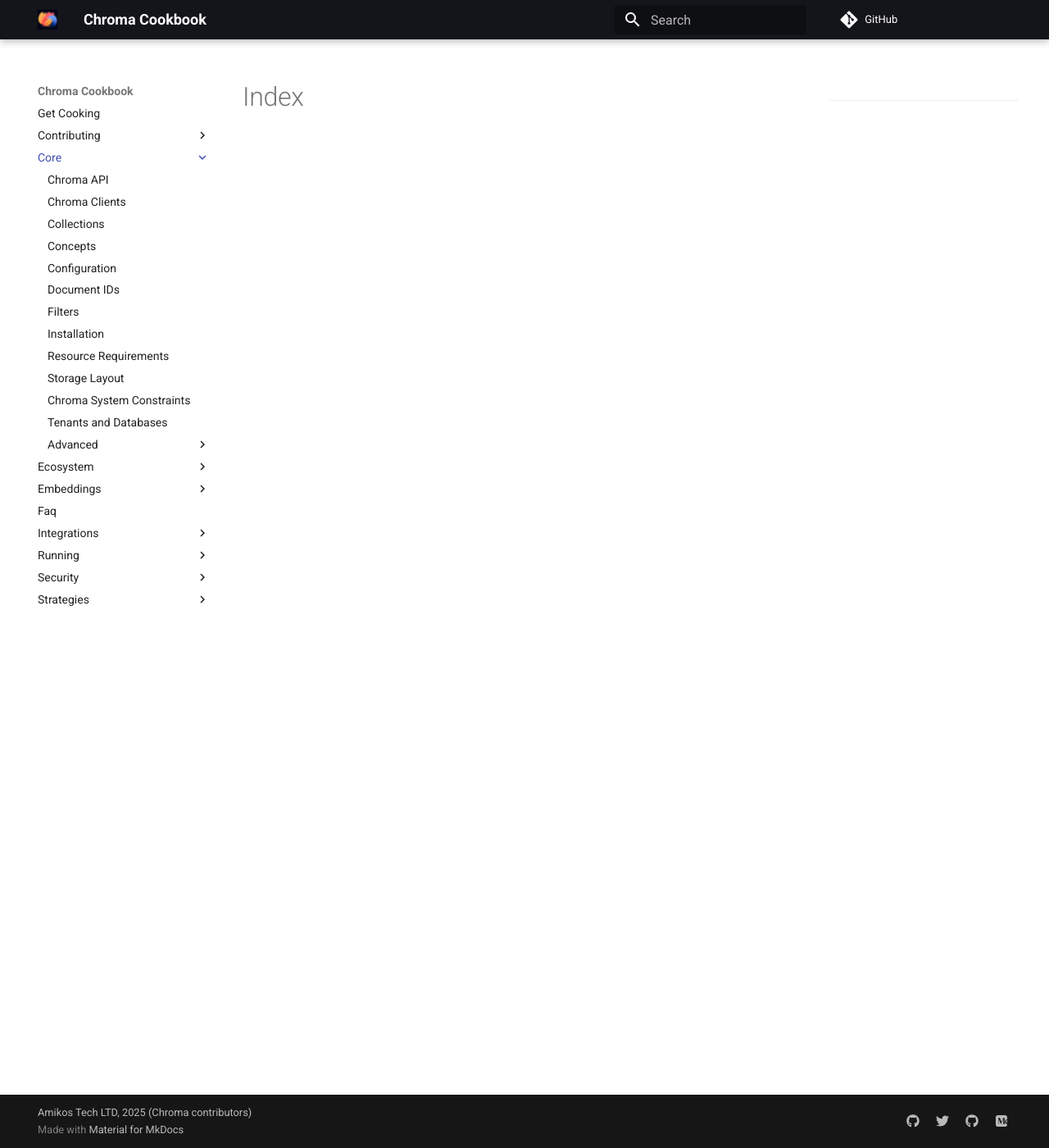
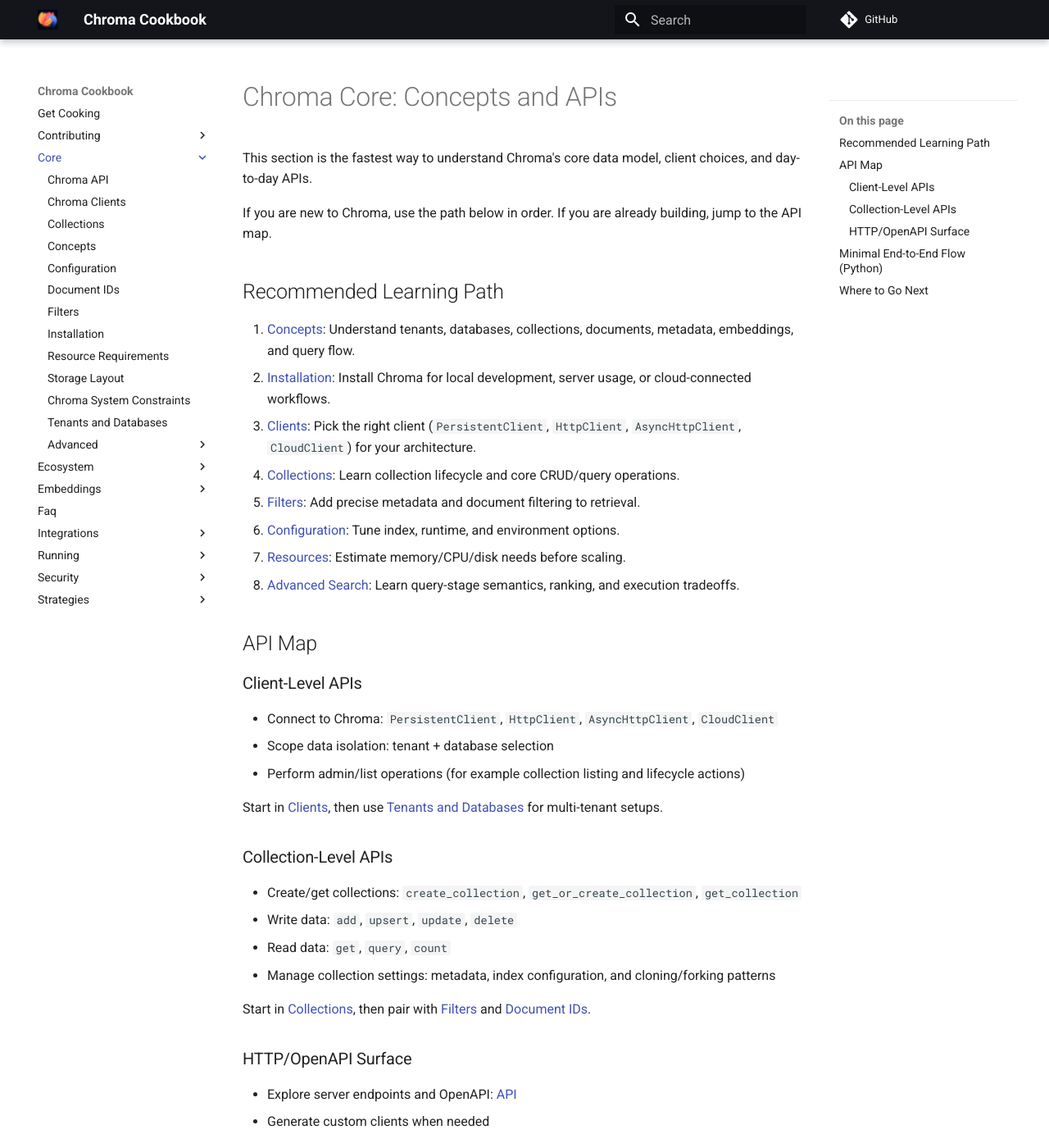
Before and after one commit to amikos-tech/chroma-cookbook, an MkDocs documentation site: the page built from docs/core/index.md, in a window 1280 px wide and 1400 px high. Shown: the whole window at 82% size. Built offline with MkDocs 1.6.1 and Material for MkDocs 9.7.7, drawn with Linux system fonts in a browser that asks for light colours; comment, search, counter and statistics services are not loaded; some of the changed text lies outside the part shown.

Commit message:
docs(core): add guided landing page for concepts and APIs (#131)

````diff
--- a/docs/core/index.md
+++ b/docs/core/index.md
@@ -4,3 +4,72 @@
     - section/index.md
     - Installation: install.md
 ---
+
+# Chroma Core: Concepts and APIs
+
+This section is the fastest way to understand Chroma's core data model, client choices, and day-to-day APIs.
+
+If you are new to Chroma, use the path below in order. If you are already building, jump to the API map.
+
+## Recommended Learning Path
+
+1. [Concepts](concepts.md): Understand tenants, databases, collections, documents, metadata, embeddings, and query flow.
+2. [Installation](install.md): Install Chroma for local development, server usage, or cloud-connected workflows.
+3. [Clients](clients.md): Pick the right client (`PersistentClient`, `HttpClient`, `AsyncHttpClient`, `CloudClient`) for your architecture.
+4. [Collections](collections.md): Learn collection lifecycle and core CRUD/query operations.
+5. [Filters](filters.md): Add precise metadata and document filtering to retrieval.
+6. [Configuration](configuration.md): Tune index, runtime, and environment options.
+7. [Resources](resources.md): Estimate memory/CPU/disk needs before scaling.
+8. [Advanced Search](advanced/queries.md): Learn query-stage semantics, ranking, and execution tradeoffs.
+
+## API Map
+
+### Client-Level APIs
+
+- Connect to Chroma: `PersistentClient`, `HttpClient`, `AsyncHttpClient`, `CloudClient`
+- Scope data isolation: tenant + database selection
+- Perform admin/list operations (for example collection listing and lifecycle actions)
+
+Start in [Clients](clients.md), then use [Tenants and Databases](tenants-and-databases.md) for multi-tenant setups.
+
+### Collection-Level APIs
+
+- Create/get collections: `create_collection`, `get_or_create_collection`, `get_collection`
+- Write data: `add`, `upsert`, `update`, `delete`
+- Read data: `get`, `query`, `count`
+- Manage collection settings: metadata, index configuration, and cloning/forking patterns
+
+Start in [Collections](collections.md), then pair with [Filters](filters.md) and [Document IDs](document-ids.md).
+
+### HTTP/OpenAPI Surface
+
+- Explore server endpoints and OpenAPI: [API](api.md)
+- Generate custom clients when needed
+
+## Minimal End-to-End Flow (Python)
+
+```python
+import chromadb
+
+client = chromadb.PersistentClient(path="./chroma")
+collection = client.get_or_create_collection("quickstart")
+
+collection.upsert(
+    ids=["doc-1", "doc-2"],
+    documents=["Chroma stores vectors and metadata.", "Filters narrow candidate sets before ranking."],
+    metadatas=[{"topic": "basics"}, {"topic": "search"}],
+)
+
+result = collection.query(
+    query_texts=["How do filters affect retrieval?"],
+    where={"topic": "search"},
+    n_results=2,
+)
+
+print(result["ids"])
+```
+
+## Where to Go Next
+
+- Operating local persistent deployments: [Storage Layout](storage-layout.md), [WAL](advanced/wal.md), [WAL Pruning](advanced/wal-pruning.md)
+- Production guardrails and limits: [System Constraints](system_constraints.md), [Resources](resources.md)
````
